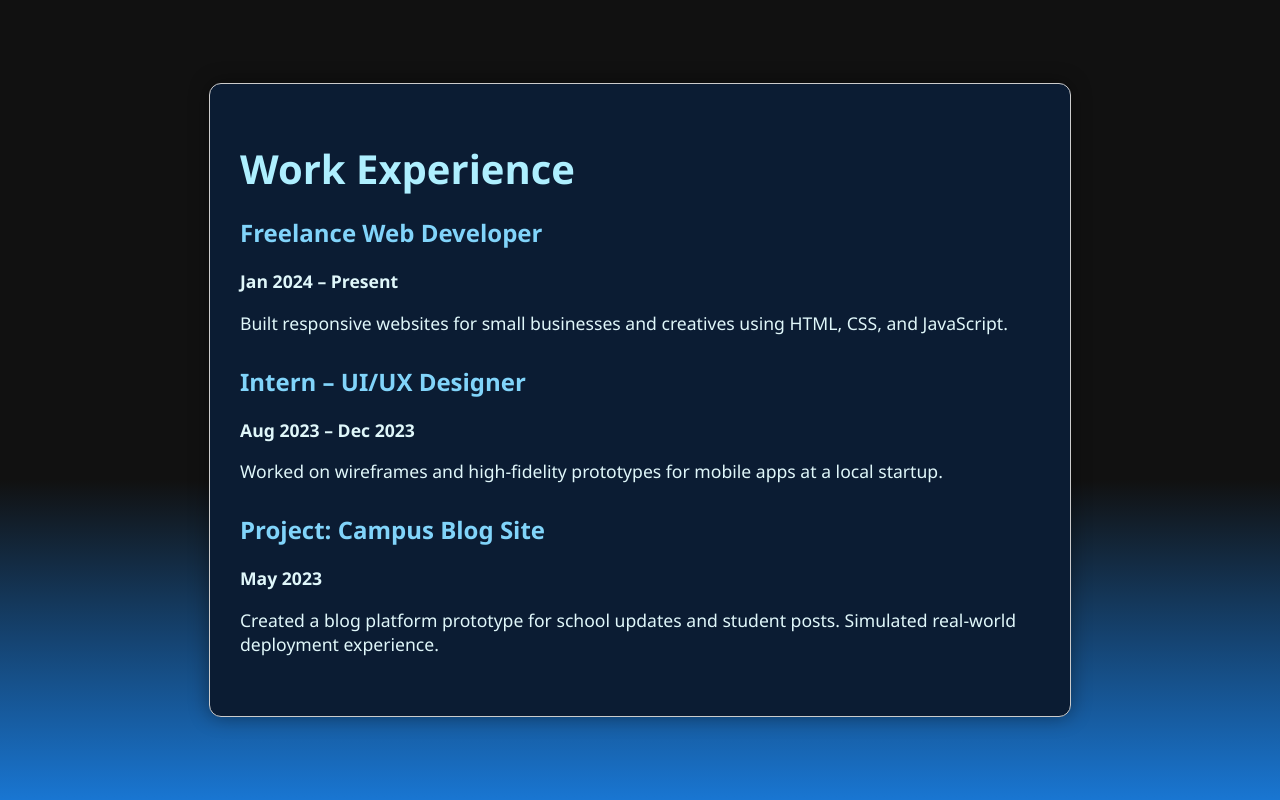
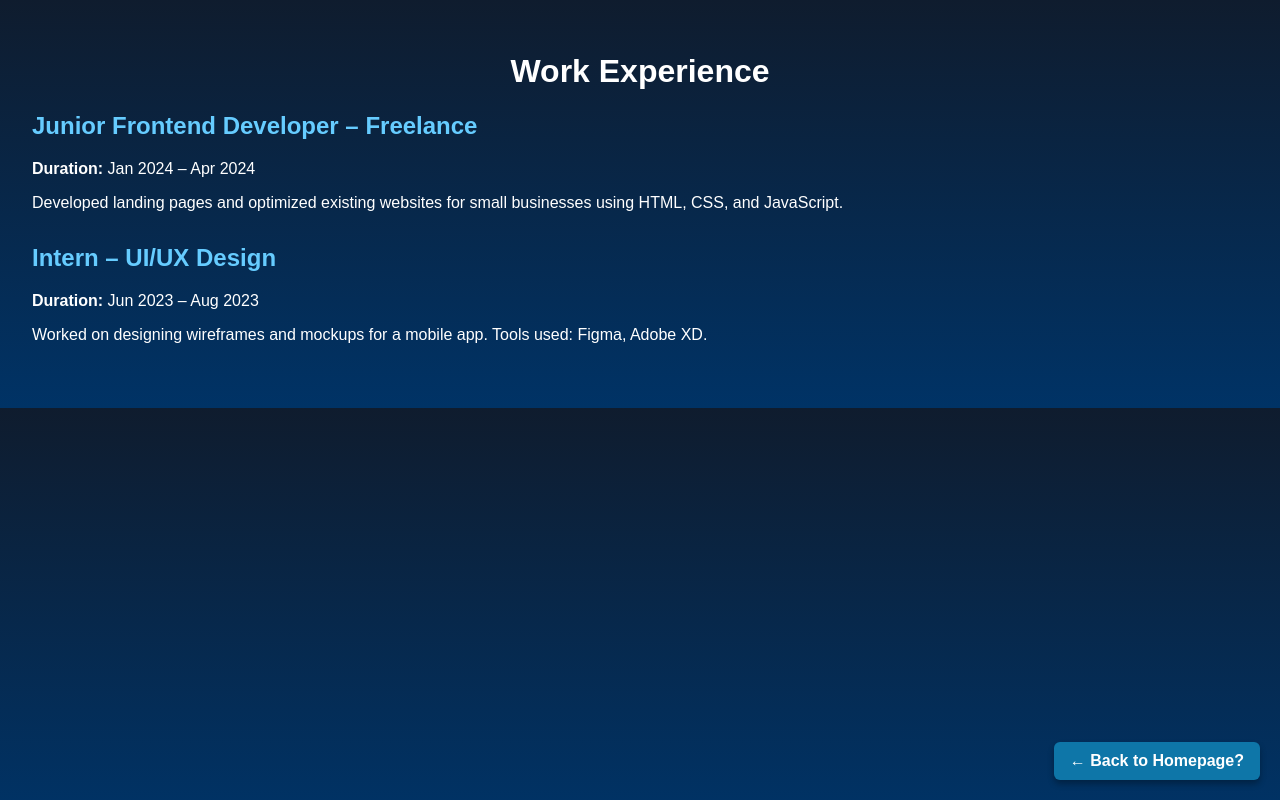
Before and after one commit to Norihex/borre_Finals, a plain HTML site: page work.html in a window 1280 px wide. Drawn offline with Linux system fonts and the light colour scheme.

Commit message:
Update 5

```diff
--- a/work.html
+++ b/work.html
@@ -1,32 +1,54 @@
-
 <!DOCTYPE html>
 <html lang="en">
 <head>
   <meta charset="UTF-8">
   <title>Work Experience</title>
-  <link rel="stylesheet" href="styles.css">
+  <style>
+    body {
+      margin: 0;
+      font-family: Arial, sans-serif;
+      background: linear-gradient(to top, #003366, #0f1c2e);
+      color: white;
+      padding: 2em;
+    }
+    .job {
+      margin-bottom: 2em;
+    }
+    h2 {
+      color: #66ccff;
+    }
+  </style>
 </head>
 <body>
-  <div class="page-container">
-    <h1>Work Experience</h1>
+  <h1 style="text-align:center;">Work Experience</h1>
 
-    <section class="job">
-      <h2>Freelance Web Developer</h2>
-      <p><strong>Jan 2024 – Present</strong></p>
-      <p>Built responsive websites for small businesses and creatives using HTML, CSS, and JavaScript.</p>
-    </section>
+  <div class="job">
+    <h2>Junior Frontend Developer – Freelance</h2>
+    <p><strong>Duration:</strong> Jan 2024 – Apr 2024</p>
+    <p>Developed landing pages and optimized existing websites for small businesses using HTML, CSS, and JavaScript.</p>
+  </div>
 
-    <section class="job">
-      <h2>Intern – UI/UX Designer</h2>
-      <p><strong>Aug 2023 – Dec 2023</strong></p>
-      <p>Worked on wireframes and high-fidelity prototypes for mobile apps at a local startup.</p>
-    </section>
+  <div class="job">
+    <h2>Intern – UI/UX Design</h2>
+    <p><strong>Duration:</strong> Jun 2023 – Aug 2023</p>
+    <p>Worked on designing wireframes and mockups for a mobile app. Tools used: Figma, Adobe XD.</p>
+  </div>
 
-    <section class="job">
-      <h2>Project: Campus Blog Site</h2>
-      <p><strong>May 2023</strong></p>
-      <p>Created a blog platform prototype for school updates and student posts. Simulated real-world deployment experience.</p>
-    </section>
-  </div>
+  <!-- Back Button -->
+  <a href="index.html" style="
+    position: fixed;
+    bottom: 20px;
+    right: 20px;
+    background-color: #0e76a8;
+    color: white;
+    padding: 10px 16px;
+    border-radius: 6px;
+    text-decoration: none;
+    font-weight: bold;
+    box-shadow: 0 4px 6px rgba(0,0,0,0.3);
+    transition: background-color 0.3s ease;
+  " onmouseover="this.style.backgroundColor='#095c82';" onmouseout="this.style.backgroundColor='#0e76a8';">
+    ← Back to Homepage?
+  </a>
 </body>
 </html>
```
Also changed, not shown: blog.html (+41 -15 lines), contact.html (+43 -14 lines), index.html (+2 -2 lines), projects.html (+51 -19 lines).
